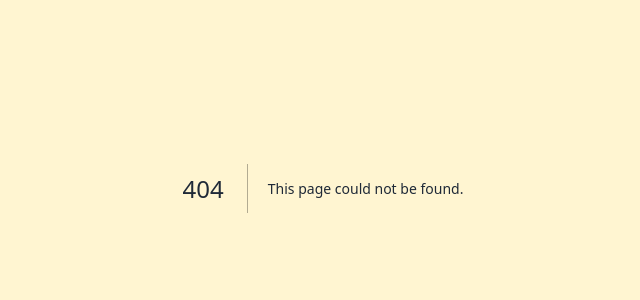
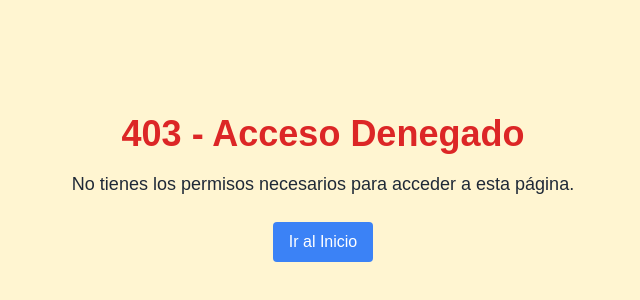
Before and after one commit to lioarce01/farmSim, a Next.js app in the folder client/: page /403 in a window 1280 px wide. Before the commit this address had no page. Shown: the part 212-512 px from the top of the page, without its empty margins (317-957 px from the left). Built offline with nearby package versions, Linux system fonts and the light colour scheme.

Commit message:
feat/protected routes and access denied page

```diff
--- /dev/null
+++ b/client/src/app/403/page.tsx
@@ -0,0 +1,26 @@
+"use client"; // Asegúrate de que este archivo se ejecute en el cliente
+
+import { useRouter } from 'next/navigation';
+
+const Page403 = () => {
+  const router = useRouter(); // Obtiene el router de Next.js
+
+  const handleRedirect = () => {
+    router.push('/Home'); // Redirige al home
+  };
+
+  return (
+    <div className="flex flex-col items-center justify-center h-screen">
+      <h1 className="text-4xl font-bold text-red-600">403 - Acceso Denegado</h1>
+      <p className="text-lg mt-4">No tienes los permisos necesarios para acceder a esta página.</p>
+      <button
+        onClick={handleRedirect}
+        className="mt-6 px-4 py-2 bg-blue-500 text-white rounded hover:bg-blue-700"
+      >
+        Ir al Inicio
+      </button>
+    </div>
+  );
+};
+
+export default Page403;
--- a/client/src/app/users/page.tsx
+++ b/client/src/app/users/page.tsx
@@ -5,6 +5,7 @@ import Navbar from '../../components/Navbar';
 import { useConvertUserMutation, useGetUsersQuery } from '../../redux/api/users';
 import { User } from '../../types';
 import { RootState } from 'src/redux/store/store';
+import ProtectAdminRoute from 'src/components/ProtectAdminRoute';
 
 const UsersPage = () => {
   const { data, error, isLoading, refetch } = useGetUsersQuery();
@@ -29,6 +30,7 @@ const UsersPage = () => {
   }
 
   return (
+    <ProtectAdminRoute>
       <div className="w-full min-h-screen bg-[#FFF5D1] text-gray-800">
         <Navbar />
         <div className="pt-24 px-6">
@@ -78,6 +80,7 @@ const UsersPage = () => {
           </div>
         </div>
       </div>
+    </ProtectAdminRoute>
   );
 };
 
--- /dev/null
+++ b/client/src/components/ProtectAdminRoute.tsx
@@ -0,0 +1,30 @@
+"use client"; // Asegúrate de que este archivo se ejecute en el cliente
+
+import { useEffect, useState } from 'react';
+import { useRouter } from 'next/navigation';
+import { RootState } from '../redux/store/store'; // Asegúrate de importar el tipo RootState correctamente
+import { useSelector } from 'react-redux';
+
+const ProtectAdminRoute = ({ children }: { children: React.ReactNode }) => {
+  const router = useRouter();
+  const user = useSelector((state: RootState) => state.user);
+  const [isRedirecting, setIsRedirecting] = useState(false); // Estado para controlar la redirección
+
+  useEffect(() => {
+    // Verifica el estado del usuario
+    if (user?.role !== 'ADMIN' && !isRedirecting) {
+      setIsRedirecting(true); // Cambia el estado para evitar redirecciones infinitas
+      router.push('/403'); // Redirige a la página 403
+    }
+  }, [user, isRedirecting, router]);
+
+  // Si el usuario no es admin, no renderiza nada
+  if (user?.role !== 'ADMIN') {
+    return null;
+  }
+
+  // Si es admin, muestra el contenido protegido
+  return <>{children}</>;
+};
+
+export default ProtectAdminRoute;
--- a/client/src/redux/slices/userSlice.ts
+++ b/client/src/redux/slices/userSlice.ts
@@ -1,8 +1,9 @@
 'use client'
 
 import { createSlice, PayloadAction } from '@reduxjs/toolkit';
+import { Role } from 'src/types';
 
-interface UserState {
+export interface UserState {
   nickname: string | null;
   email: string | null;
   token: string | null;
@@ -10,7 +11,8 @@ interface UserState {
   balanceToken?: number | null;
   loading: boolean;
   error: string | null;
-  role?: string | null
+  role?: Role | null
+  // refetch: () => void
 }
 
 const initialState: UserState = {
@@ -21,14 +23,15 @@ const initialState: UserState = {
   balanceToken: null,
   loading: false,
   error: null,
-  role: null
+  role: null,
+  // refetch: () => {}
 };
 
 const userSlice = createSlice({
   name: 'user',
   initialState,
   reducers: {
-    setUser: (state, action: PayloadAction<{ nickname: string; email: string; token: string; sub: string; balanceToken: number; role: string; }>) => {
+    setUser: (state, action: PayloadAction<{ nickname: string; email: string; token: string; sub: string; balanceToken: number; role: Role; refetch: () => void }>) => {
       // console.log('Dispatching setUser with: ', action.payload)
       state.nickname = action.payload.nickname;
       state.email = action.payload.email;
--- a/client/src/types/index.ts
+++ b/client/src/types/index.ts
@@ -58,7 +58,7 @@ export interface User {
   id: string;
   sub: string;
   nickname: string;
-  role?: string;
+  role?: Role;
   email: string; // Agregado ya que está en tu modelo
   balanceToken?: number; // Cambiado de Int a number
   inventory?: Inventory; // Puede ser opcional si el usuario no tiene inventario
@@ -69,6 +69,11 @@ export interface RemainingTimeData {
   timeRemaining: string;
   timeRemainingInMs: number;
   canUpdate: boolean;
+}
+
+export enum Role {
+  admin = 'ADMIN',
+  user = 'USER'
 }
 
 // Enum para Rarity
```
Lines whose indentation alone changed are shown as unchanged.
